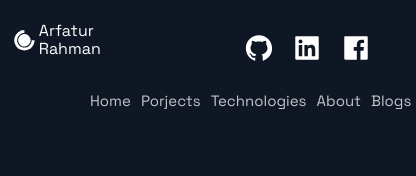
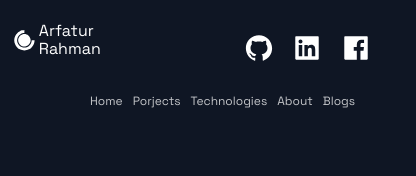
Before and after one commit to arfat-beep/personal_portfolio_using_react_next, a Next.js app: page /project/1 in a window 390 px wide. Shown: the top 176 px of the page, 416 px wide, since content can reach past the window. Built offline with nearby package versions, Linux system fonts and the light colour scheme.

Commit message:
menu content responsive 3

```diff
--- a/src/components/Header/HeaderStyles.js
+++ b/src/components/Header/HeaderStyles.js
@@ -50,7 +50,7 @@ export const Div3 = styled.div`
 
 // Navigation Links
 export const NavLink = styled.a`
-  font-size: 1.5rem;
+  font-size: 2rem;
   line-height: 32px;
   color: rgba(255, 255, 255, 0.75);
   transition: 0.4s ease;
@@ -61,6 +61,7 @@ export const NavLink = styled.a`
   }
   @media ${(props) => props.theme.breakpoints.sm} {
     padding: 0.5rem;
+    font-size: 1.2rem;
   }
 `;
 
```
